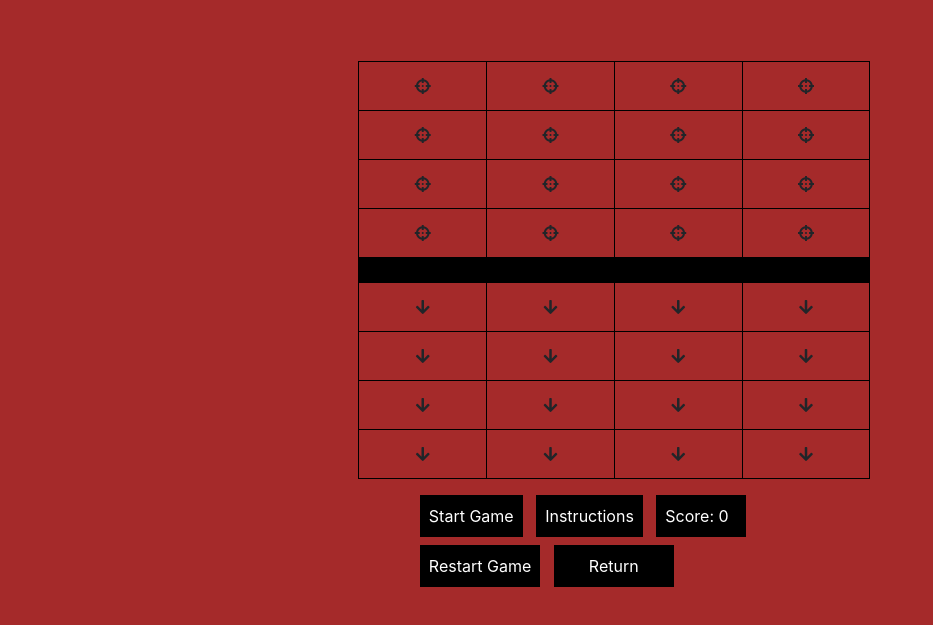
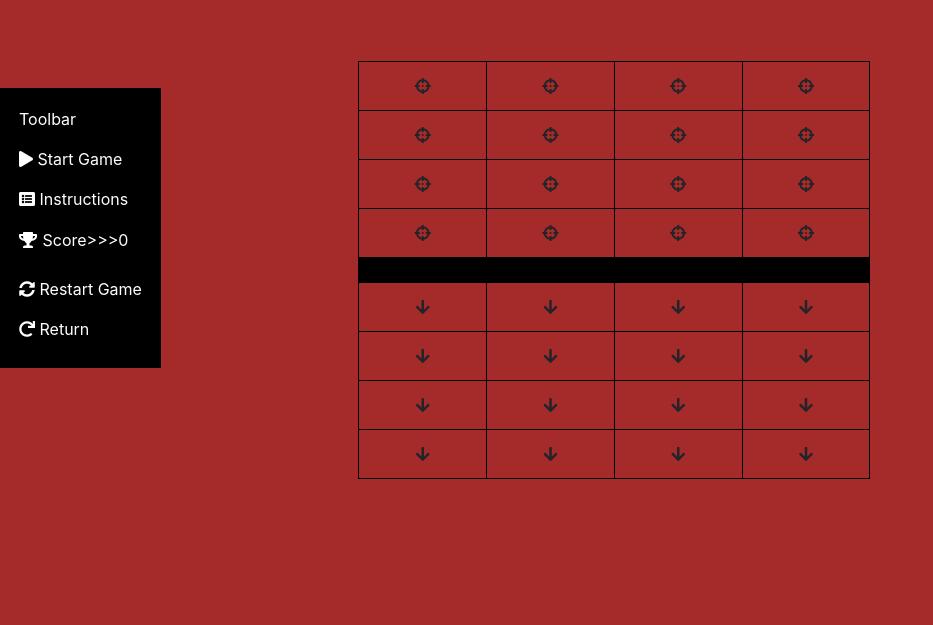
Before and after one commit to federicofranco97/cv, a website: page public_html/BatallaNaval.html in a window 1280 px wide. Shown: the part 91-716 px from the top of the page, without its empty margins (0-933 px from the left). Drawn offline with nearby package versions, Linux system fonts and the light colour scheme.

Commit message:
Final mods to batalla naval

```diff
--- a/public_html/BatallaNaval.html
+++ b/public_html/BatallaNaval.html
@@ -5,6 +5,7 @@
         <meta charset="UTF-8">
         <meta name="viewport" content="width=device-width, initial-scale=1.0">
         <link rel="stylesheet" type="text/css" href="resources/style2.css">
+        <link rel="stylesheet" type="text/css" href="resources/style1.css">
         <script type="text/javascript" src="resources/script2.js"></script>
         <script src="https://unpkg.com/sweetalert/dist/sweetalert.min.js"></script>
         <link rel="stylesheet" href="https://use.fontawesome.com/releases/v5.8.1/css/all.css" integrity="sha384-50oBUHEmvpQ+1lW4y57PTFmhCaXp0ML5d60M1M7uH2+nqUivzIebhndOJK28anvf" crossorigin="anonymous">
@@ -21,8 +22,22 @@
         <h1>Batalla naval</h1>
 
         <div id="Batalla-Naval">
+
+            <nav id="navBar">
+                <table id="navUl">
+                <tbody >
+                    <tr><td>Toolbar</td></tr>
+                    <tr><td class="link" onclick="assignAutomaticValues()"><i class="fas fa-play"></i> Start Game</td></tr>
+                    <tr><td class="link"><i class="fas fa-list-alt"></i> Instructions</td></tr>
+                    <tr><td style="margin-bottom: -120px"><i class="fas fa-trophy"></i> <label id="scoreL">Score>>>0</label></td></tr>
+                    <tr><td class="link" onclick="refresh()"><i class="fas fa-sync-alt"></i> Restart Game</td></tr>
+                    <tr><td><a href="index.html"><label class="link" class="lblln"><i class="fas fa-redo"></i> Return</label></a></td></tr>
+                </tbody>
+            </table>
+            </nav>
+
             <div id="tableroNaval">
-                <table class="table table-naval">
+                <table class="table table-naval" id="navTable">
 
                     <tbody>
                         <tr>
@@ -82,14 +97,6 @@
                         </tr>
                     </tbody>
                 </table>
-                <div id="controllers">
-                    <button class="startGame" onclick="assignAutomaticValues()">Start Game</button>
-                    <button class="startGame">Instructions</button>
-                    <label id="scoreL">Score: 0</label>
-                    <button class="startGame" onclick="refresh()">Restart Game</button>
-                    <a href="index.html"><button class="startGame" style="width: 120px">Return</button></a>
-                </div>
-
 
             </div>
         </div>
--- a/public_html/resources/script2.js
+++ b/public_html/resources/script2.js
@@ -22,14 +22,28 @@ function assignAutomaticValues(){
 }
 
 function selectBoat(sth){
+    var aiCells=document.getElementsByClassName("ai");
+    var cont =0;
+    for(var i=0;i<aiCells.length;i++){
+        if(aiCells[i].name==="boat")cont++;
+    }
+    if(cont===0 && score===0){
+        alert("Presiona Start Game para poder Jugar!");
+        return;
+    }
+
+
     if(selectedboats !==4){
         sth.name="boat";
         sth.innerHTML="<i class=\"fas fa-ship\"></i>";
         selectedboats++;
-        console.log(selectedboats);
+        if(selectedboats ===4){
+            fillRestUp();
+            return;
+        }
     }else{
         alert("No more boats to select!");
-        fillRestUp();
+
     }
 
 }
@@ -59,10 +73,11 @@ function usrShoot(sth){
         sth.innerHTML="<i class=\"fas fa-skull\"></i>";
         sth.name="";
         score++;
-        document.getElementById("scoreL").innerText="Score: "+score;
+        document.getElementById("scoreL").innerText="Score>>>"+score;
         checkWin();
     }else{
-
+        sth.innerHTML="<i class=\"fas fa-water\"></i>";
+        sth.name="";
     }
 
 }
--- a/public_html/resources/style.css
+++ b/public_html/resources/style.css
@@ -1,6 +1,7 @@
 #txtL
 {
     color:white;
+    cursor: pointer;
 }
 
 .contDiv
--- a/public_html/resources/style2.css
+++ b/public_html/resources/style2.css
@@ -1,3 +1,14 @@
+#navBar
+{
+    border: 2px solid black;
+    position: fixed;
+    top: 0;
+    margin-top: 14%;
+    background-color: black;
+    color: white;
+    padding: 9px;
+}
+
 button
 {
     cursor: pointer;
@@ -68,8 +79,19 @@ h1
 #scoreL
 {
     border: 1px solid black;
-    padding: 8px;
-    width: 20%;
     color:white;
     background-color: black;
 }
+
+.link
+{
+    color: white;
+    cursor: pointer;
+}
+
+table#navUl tr,td
+{
+    margin-top: 20px;
+    margin-bottom: 20px;
+    padding: 8px;
+}
```
